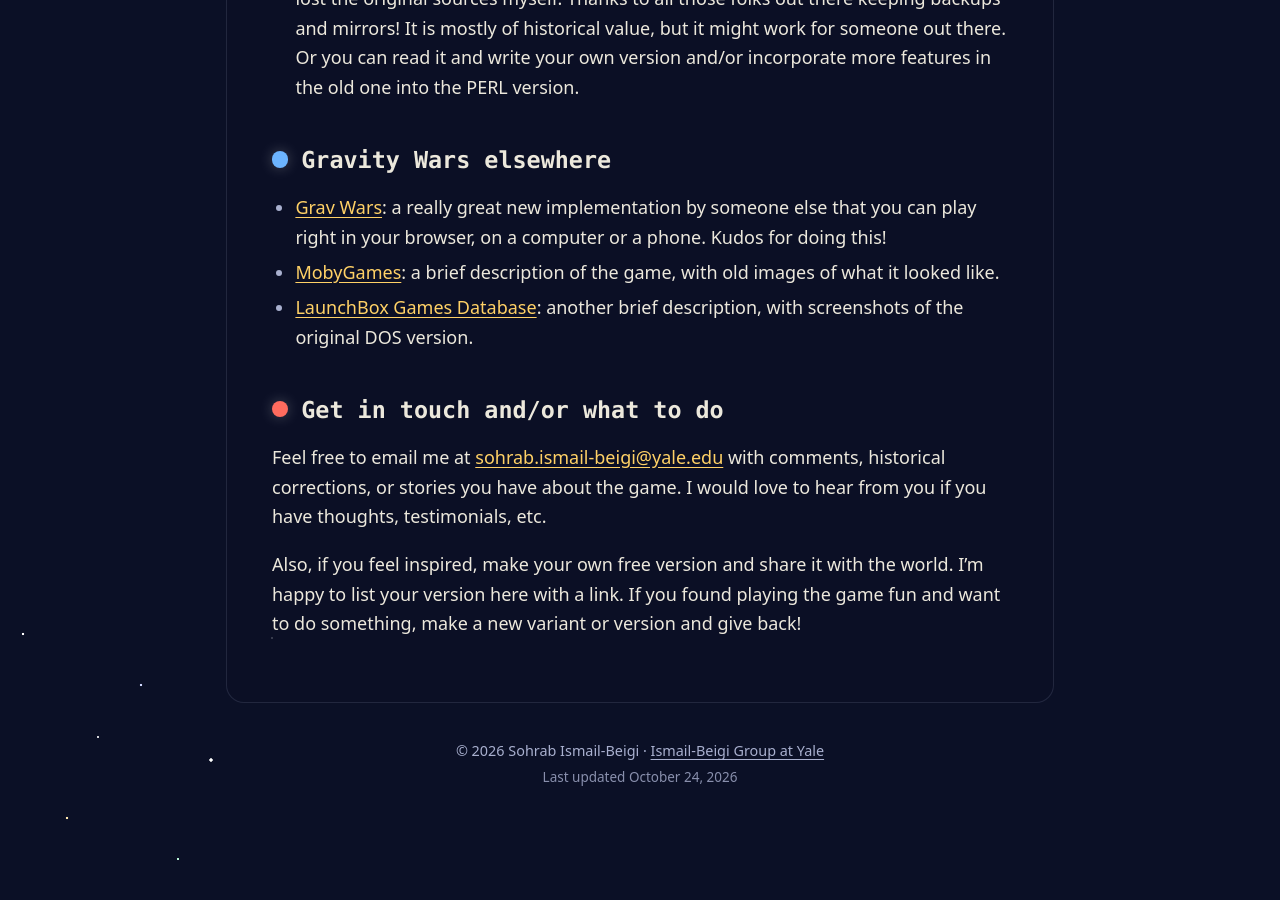
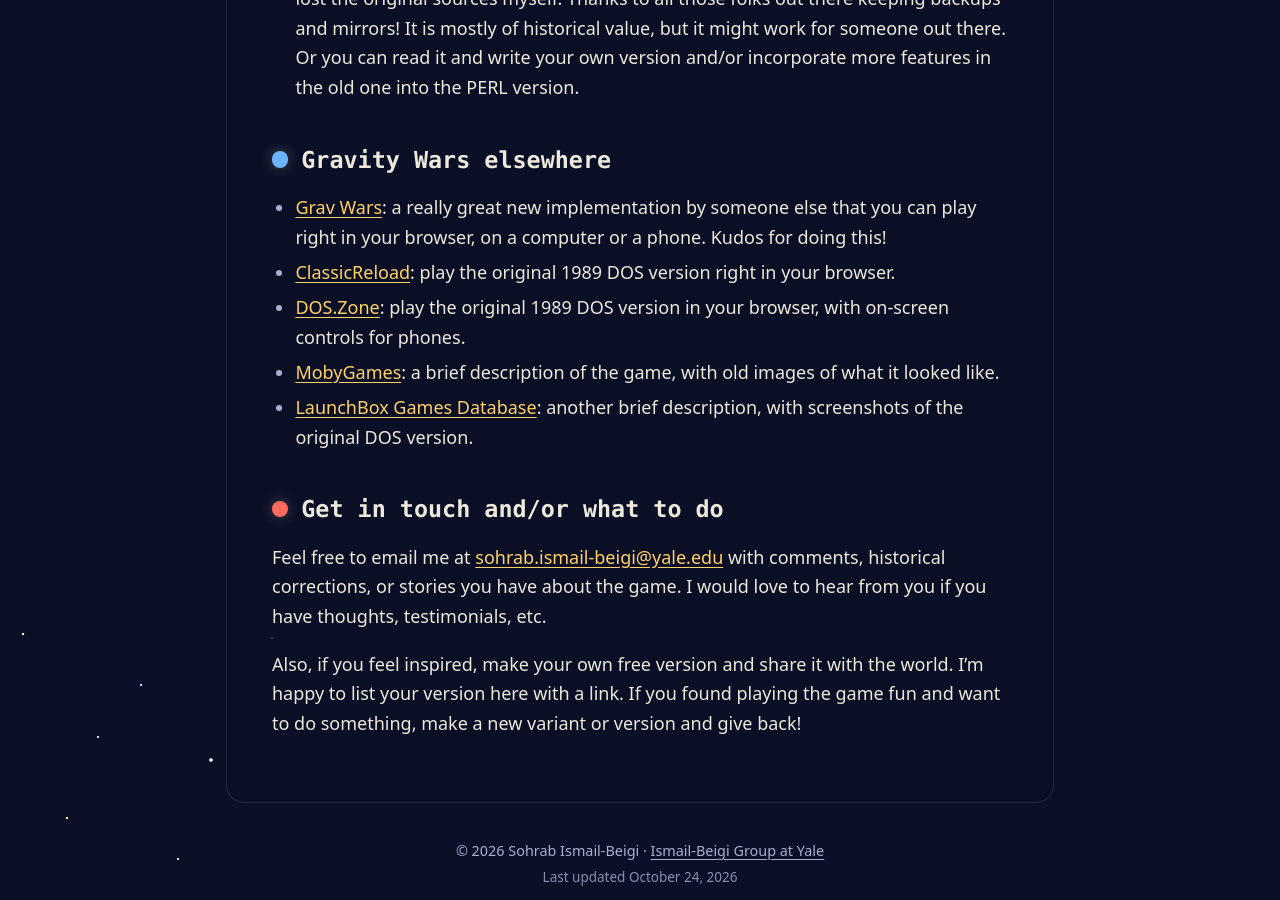
Before and after one commit to sohrabismail-beigi/sohrab_personal_website, a Jekyll site: the page built from gravity-wars/index.md, in a window 1280 px wide and 900 px high, scrolled down 2103 px. Built offline with Jekyll 4.4.1, drawn with Linux system fonts in a browser that asks for light colours; before the commit the page ends 2950 px from its top, so only the background shows below that.

Commit message:
Gravity Wars page: add ClassicReload and DOS.Zone links
Both let visitors play the original 1989 DOS version in the browser.

Co-Authored-By: Claude Opus 5.5 <noreply@anthropic.com>

```diff
--- a/gravity-wars/index.md
+++ b/gravity-wars/index.md
@@ -32,6 +32,8 @@ Files you can download:
 ## Gravity Wars elsewhere
 
 - [Grav Wars](https://www.gravwars.com/): a really great new implementation by someone else that you can play right in your browser, on a computer or a phone. Kudos for doing this!
+- [ClassicReload](https://classicreload.com/gravity-wars.html): play the original 1989 DOS version right in your browser.
+- [DOS.Zone](https://dos.zone/gravity-wars-apr-23-1989/): play the original 1989 DOS version in your browser, with on-screen controls for phones.
 - [MobyGames](https://www.mobygames.com/game/62124/gravity-wars/): a brief description of the game, with old images of what it looked like.
 - [LaunchBox Games Database](https://gamesdb.launchbox-app.com/games/details/91624-gravity-wars): another brief description, with screenshots of the original DOS version.
 
```
